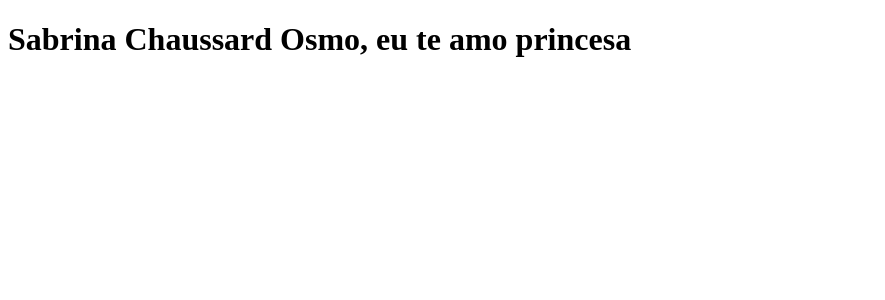
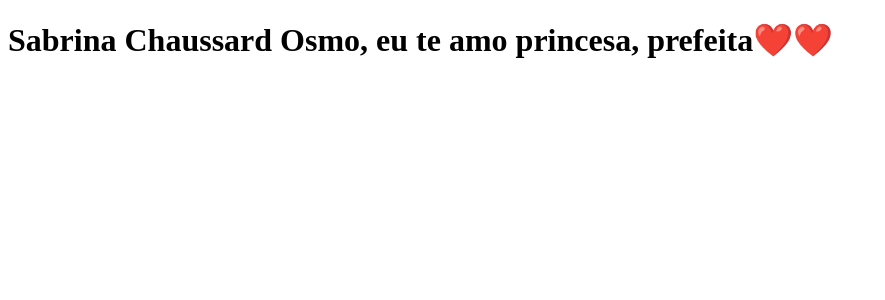
Before and after one commit to Victorhumbert/clone-tabnews, a Next.js app: page / in a window 1280 px wide. Shown: the top 300 px of the page, without its empty margins (0-885 px from the left). Built offline with nearby package versions, Linux system fonts and the light colour scheme.

Commit message:
modificado frase

```diff
--- a/pages/index.js
+++ b/pages/index.js
@@ -1,6 +1,6 @@
 function Home() {
     return (
-        <h1>Sabrina Chaussard Osmo, eu te amo princesa</h1>)
+        <h1>Sabrina Chaussard Osmo, eu te amo princesa, prefeita❤️❤️</h1>)
 }
 
 export default Home;
```
